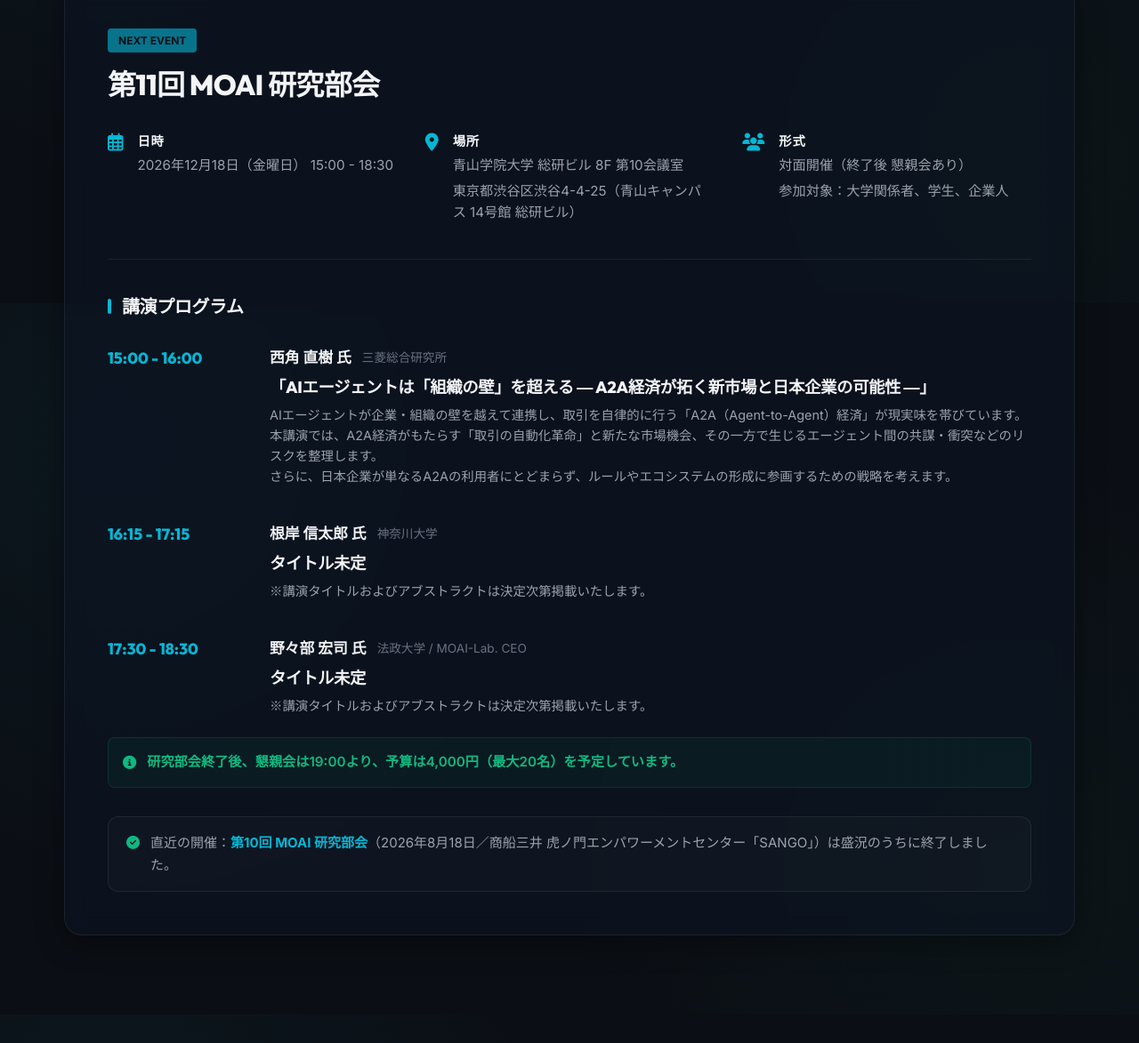
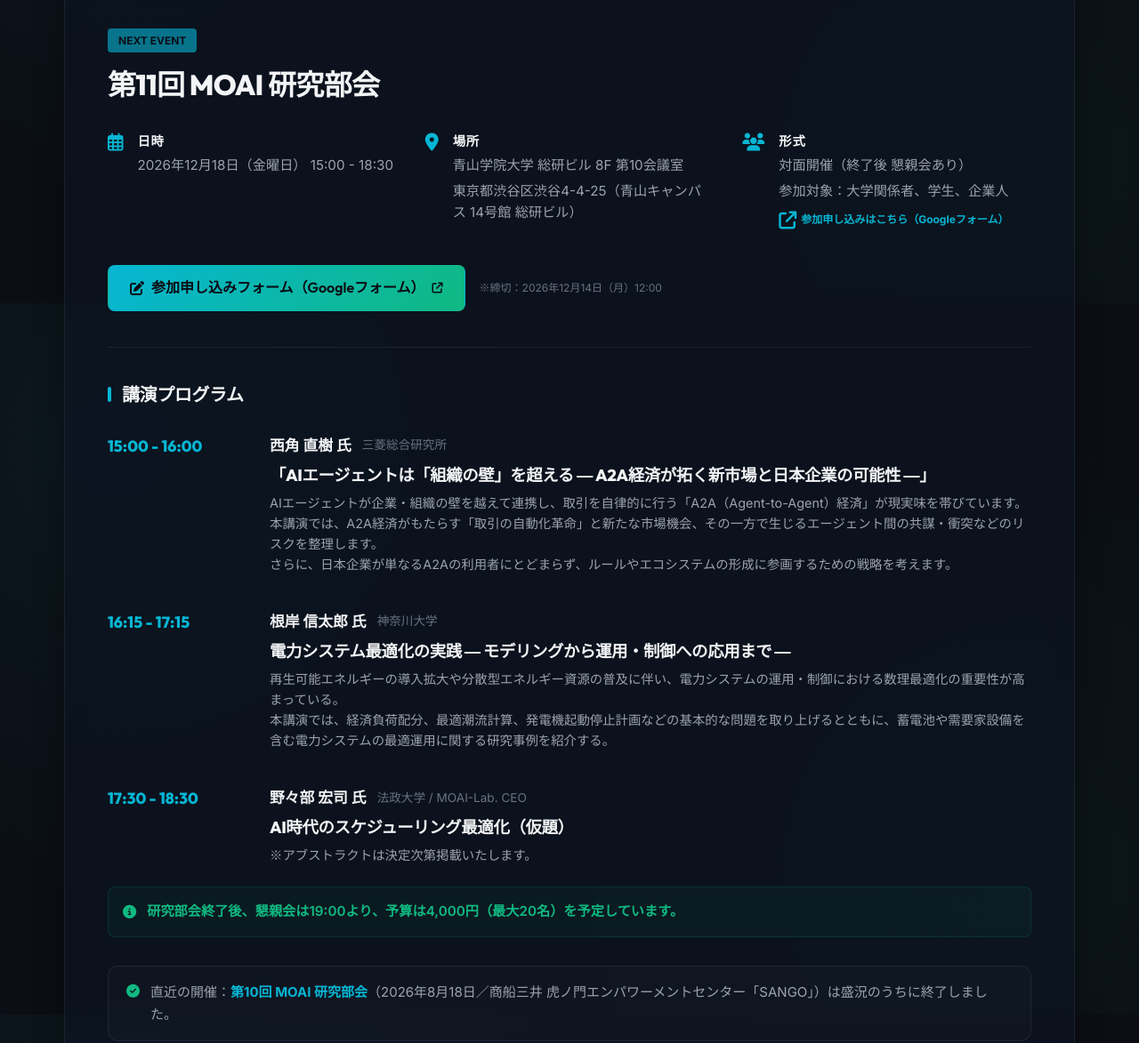
Before and after one commit to moai-lab-jp/moai-forum-hp, a website built with Vite: page index.html in a window 1280 px wide. Shown: the part 2059-3232 px from the top of the page at 89% size. Built offline with nearby package versions, Linux system fonts and the light colour scheme.

Commit message:
feat: 第11回研究部会の参加申込リンク追加および講演プログラム情報の更新

```diff
--- a/index.html
+++ b/index.html
@@ -196,13 +196,24 @@
                   <strong>形式</strong>
                   <span>対面開催（終了後 懇親会あり）</span>
                   <span class="text-muted text-xs">参加対象：大学関係者、学生、企業人</span>
-                  <!-- フォーム再開時に有効化
-                  <a href="#registration" class="text-accent text-xs hover:underline" style="display: inline-flex; align-items: center; gap: 0.3rem; font-weight: 700; margin-top: 0.25rem;">
-                    <i class="fa-solid fa-arrow-down"></i> 参加申し込みはこちら
+                  <a href="https://forms.gle/HuLXxTcgvoYCtBvUA" target="_blank" rel="noopener noreferrer"
+                    class="text-accent text-xs hover:underline"
+                    style="display: inline-flex; align-items: center; gap: 0.3rem; font-weight: 700; margin-top: 0.25rem;">
+                    <i class="fa-solid fa-arrow-up-right-from-square"></i> 参加申し込みはこちら（Googleフォーム）
                   </a>
-                  -->
                 </div>
               </div>
+            </div>
+            <div class="event-cta"
+              style="margin-top: 1.5rem; display: flex; align-items: center; gap: 1rem; flex-wrap: wrap;">
+              <a href="https://forms.gle/HuLXxTcgvoYCtBvUA" target="_blank" rel="noopener noreferrer"
+                class="btn btn-primary"
+                style="display: inline-flex; align-items: center; gap: 0.5rem; text-decoration: none;">
+                <i class="fa-solid fa-pen-to-square"></i>
+                <span>参加申し込みフォーム（Googleフォーム）</span>
+                <i class="fa-solid fa-arrow-up-right-from-square text-xs"></i>
+              </a>
+              <span class="text-muted text-xs">※締切：2026年12月14日（月）12:00</span>
             </div>
           </div>
 
@@ -373,9 +384,10 @@
                   <span class="speaker-name">根岸 信太郎 氏</span>
                   <span class="speaker-title">神奈川大学</span>
                 </div>
-                <h5 class="lecture-title">タイトル未定</h5>
-                <p class="lecture-abstract text-muted">
-                  ※講演タイトルおよびアブストラクトは決定次第掲載いたします。
+                <h5 class="lecture-title">電力システム最適化の実践 ― モデリングから運用・制御への応用まで ―</h5>
+                <p class="lecture-abstract">
+                  再生可能エネルギーの導入拡大や分散型エネルギー資源の普及に伴い、電力システムの運用・制御における数理最適化の重要性が高まっている。<br>
+                  本講演では、経済負荷配分、最適潮流計算、発電機起動停止計画などの基本的な問題を取り上げるとともに、蓄電池や需要家設備を含む電力システムの最適運用に関する研究事例を紹介する。
                 </p>
               </div>
             </div>
@@ -388,9 +400,9 @@
                   <span class="speaker-name">野々部 宏司 氏</span>
                   <span class="speaker-title">法政大学 / MOAI-Lab. CEO</span>
                 </div>
-                <h5 class="lecture-title">タイトル未定</h5>
+                <h5 class="lecture-title">AI時代のスケジューリング最適化（仮題）</h5>
                 <p class="lecture-abstract text-muted">
-                  ※講演タイトルおよびアブストラクトは決定次第掲載いたします。
+                  ※アブストラクトは決定次第掲載いたします。
                 </p>
               </div>
             </div>
```
Also changed, not shown: dist/index.html.
